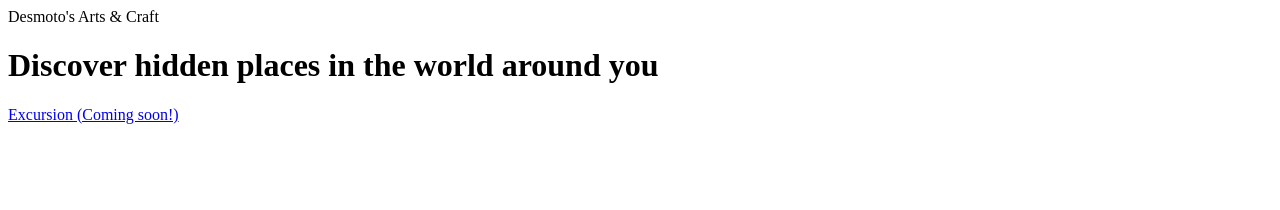
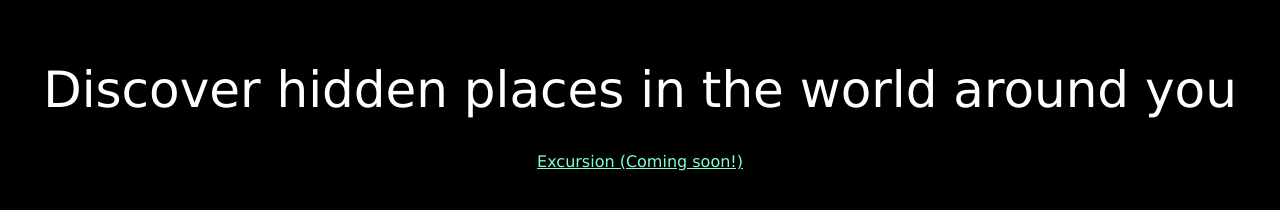
Before and after one commit to zimmerman-ia/excursion, a plain HTML site: page index.html in a window 1280 px wide. Drawn offline with Linux system fonts and the light colour scheme.

Commit message:
added css styling to header and link

```diff
--- a/index.html
+++ b/index.html
@@ -9,8 +9,8 @@
 </head>
 
 <body>
-    <h1>Discover hidden places in the world around you</h1>
-    <p><a href="https://content.codecademy.com/programs/freelance-one/excursion/index.html#">Excursion (Coming soon!)</a></p>
+    <h1 class="header--main">Discover hidden places in the world around you</h1>
+    <p><a class="link--cta" href="https://content.codecademy.com/programs/freelance-one/excursion/index.html#">Excursion (Coming soon!)</a></p>
 
 </body>
 </html>
--- a/resources/css/style.css
+++ b/resources/css/style.css
@@ -0,0 +1,16 @@
+body {
+    font-family: Verdana, Geneva, Tahoma, sans-serif;
+    text-align: center;
+    background-color: black;
+}
+
+.header--main {
+    font-weight: normal;
+    font-size: 50px;
+    color: white;
+}
+
+.link--cta {
+    font-size: 16px;
+    color: aquamarine;
+}
```
